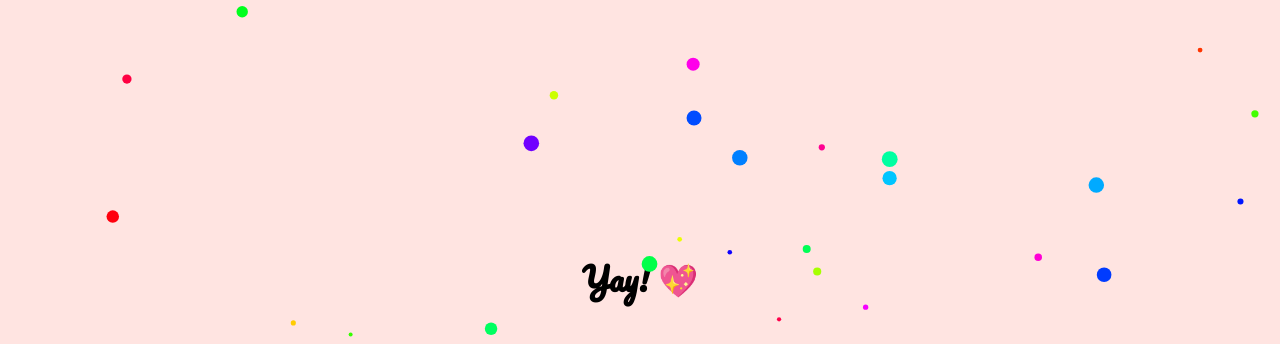
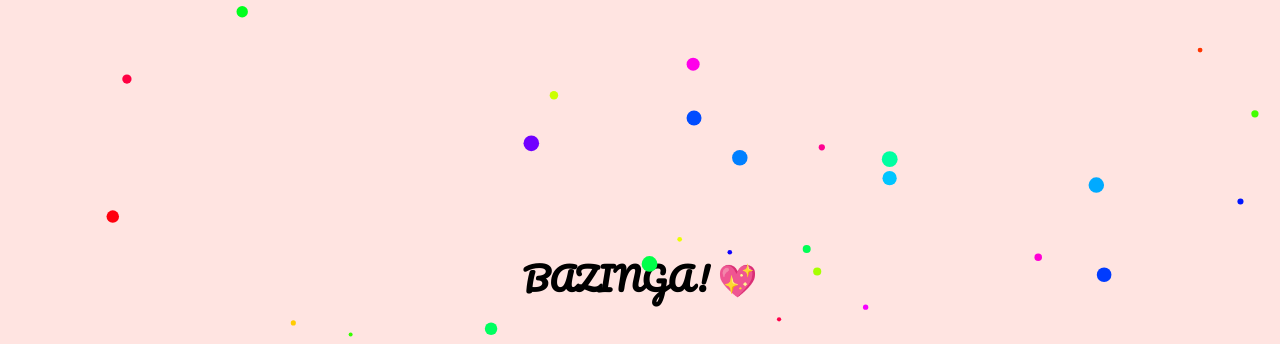
Before and after one commit to Hudsino-burrito/unrelated, a plain HTML site: page index.html in a window 1280 px wide. Both pictures are taken after a click on the button "Yes". Shown: the top 344 px of the page. Drawn offline with Linux system fonts and the light colour scheme; grey boxes are pictures that could not be loaded.

Commit message:
Update index.html

```diff
--- a/index.html
+++ b/index.html
@@ -18,7 +18,7 @@
 
     <!-- Success Page (Hidden Initially) -->
     <div id="successScreen" class="screen hidden">
-        <h1>Yay! 💖</h1>
+        <h1>BAZINGA! 💖</h1>
         <img src="cute-cat.gif" alt="Cute Cat" class="catGif">
         <canvas id="confettiCanvas"></canvas>
     </div>
```
